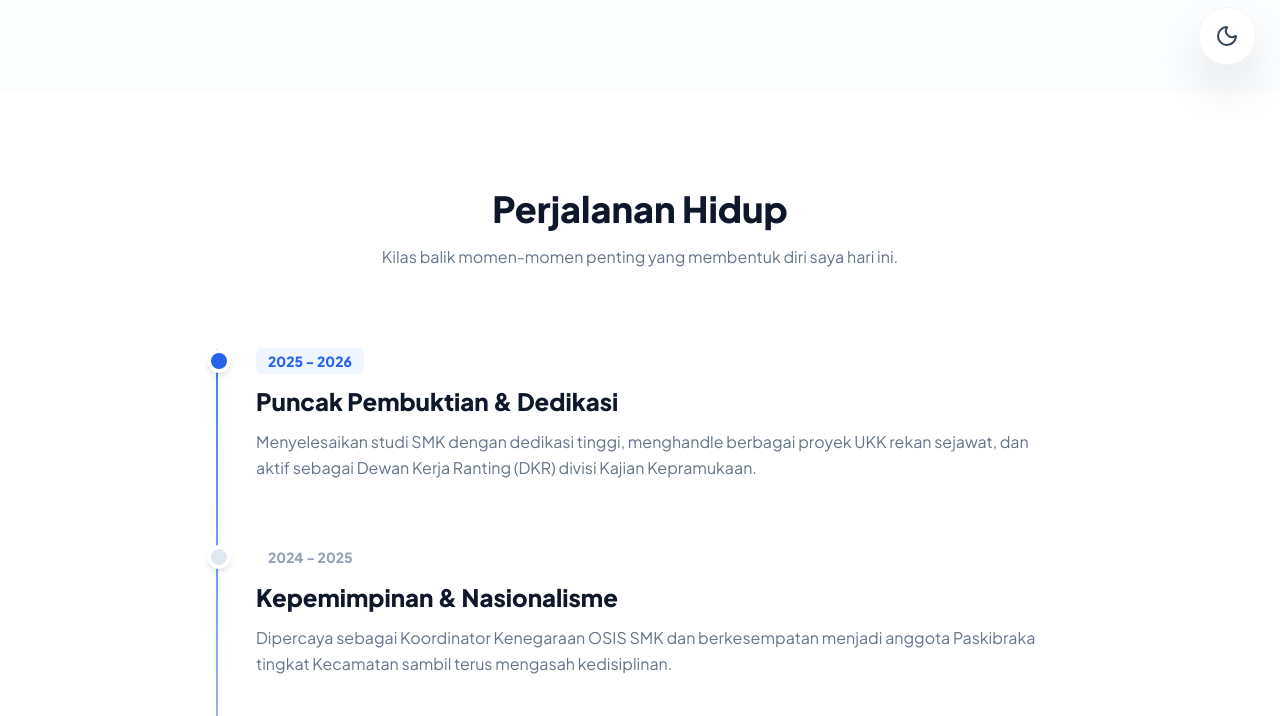
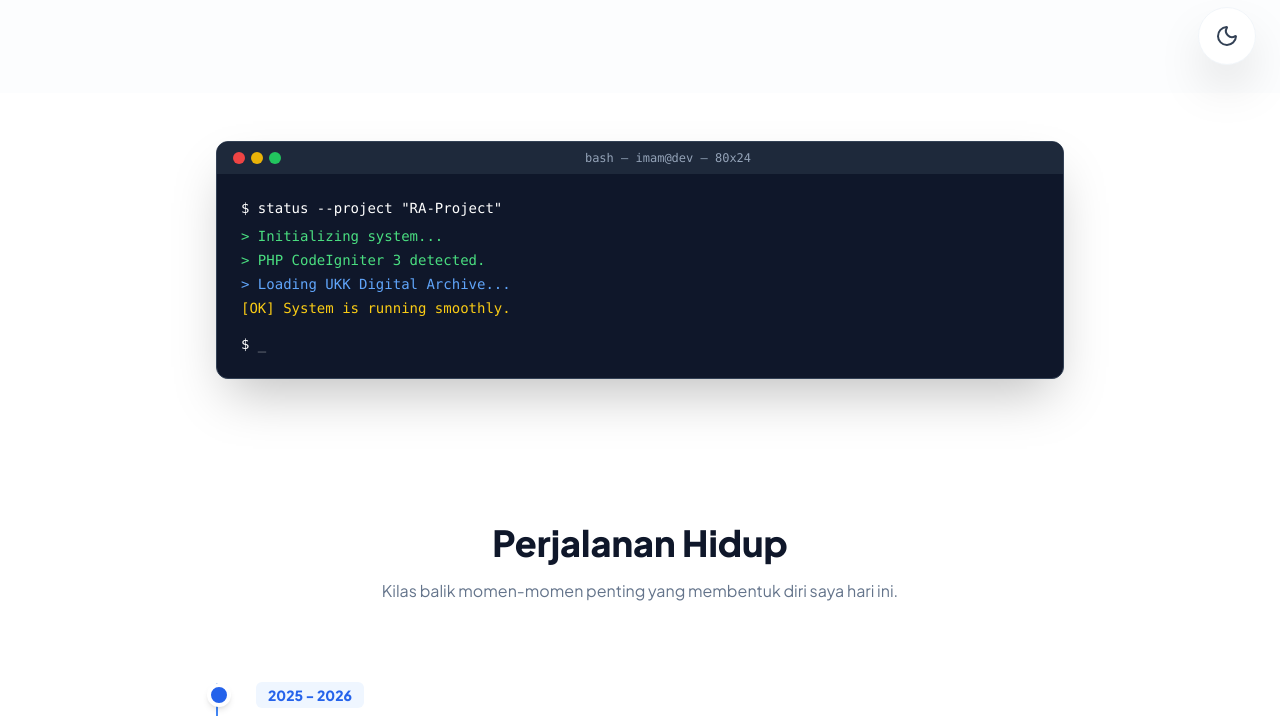
Before and after one commit to agan4524-stack/website-me, a plain HTML site: page index.html in a window 1280 px wide. Shown: the part 711-1427 px from the top of the page. Drawn offline with nearby package versions, Linux system fonts and the light colour scheme.

Commit message:
Update index.html

```diff
--- a/index.html
+++ b/index.html
@@ -13,6 +13,13 @@
         rel="stylesheet">
     <script src="https://unpkg.com/lucide@latest"></script>
     <link rel="stylesheet" href="https://cdnjs.cloudflare.com/ajax/libs/font-awesome/6.5.1/css/all.min.css">
+
+    <meta name="description" content="Portfolio Personal Imam - Software Engineering Student & Leader.">
+<meta name="author" content="Imam">
+
+<meta property="og:title" content="RA Project | Portofolio Imam">
+<meta property="og:description" content="Jejak perjalanan koding, organisasi, dan dedikasi seorang calon Software Engineer.">
+<meta property="og:image" content="img/profile.jpeg"> <meta property="og:type" content="website">
     <!-- AOS Library untuk animasi scroll -->
     <link href="https://unpkg.com/aos@2.3.1/dist/aos.css" rel="stylesheet">
     <style>
@@ -85,6 +92,25 @@ body.dark {
 
 /* Efek Tilt untuk Kartu */
 .tilt-card { transform-style: preserve-3d; }
+
+        html {
+    scroll-padding-top: 80px; /* Jarak agar judul section pas di bawah navbar */
+}
+
+        .card-shadow {
+    background: rgba(255, 255, 255, 1);
+    backdrop-filter: blur(10px);
+    border: 1px solid rgba(255, 255, 255, 0.1);
+}
+
+.dark .card-shadow {
+    background: rgba(30, 41, 59, 0.7);
+    border: 1px solid rgba(255, 255, 255, 0.05);
+}
+
+.card-shadow:hover {
+    border-color: #3b82f6; /* Border jadi biru pas di-hover */
+}
     </style>
 </head>
 
@@ -166,6 +192,31 @@ body.dark {
             </div>
         </div>
     </section>
+
+    <section class="py-12 bg-white dark:bg-slate-900">
+    <div class="max-w-4xl mx-auto px-6">
+        <div class="bg-slate-900 rounded-xl shadow-2xl overflow-hidden border border-slate-700" data-aos="fade-up">
+            <div class="bg-slate-800 px-4 py-2 flex items-center gap-2">
+                <div class="flex gap-1.5">
+                    <div class="w-3 h-3 rounded-full bg-red-500"></div>
+                    <div class="w-3 h-3 rounded-full bg-yellow-500"></div>
+                    <div class="w-3 h-3 rounded-full bg-green-500"></div>
+                </div>
+                <div class="text-slate-400 text-xs font-mono mx-auto">bash — imam@dev — 80x24</div>
+            </div>
+            <div class="p-6 font-mono text-sm">
+                <div id="terminal-content" class="text-green-400">
+                    <p class="text-white mb-2">$ status --project "RA-Project"</p>
+                    <p class="mb-1"> > Initializing system...</p>
+                    <p class="mb-1"> > PHP CodeIgniter 3 detected.</p>
+                    <p class="mb-1 text-blue-400"> > Loading UKK Digital Archive...</p>
+                    <p class="mb-4 text-yellow-400"> [OK] System is running smoothly.</p>
+                    <p class="text-white">$ <span class="animate-pulse">_</span></p>
+                </div>
+            </div>
+        </div>
+    </div>
+</section>
 
     <!-- Journey Section -->
     <section id="journey" class="py-24 bg-white">
```
